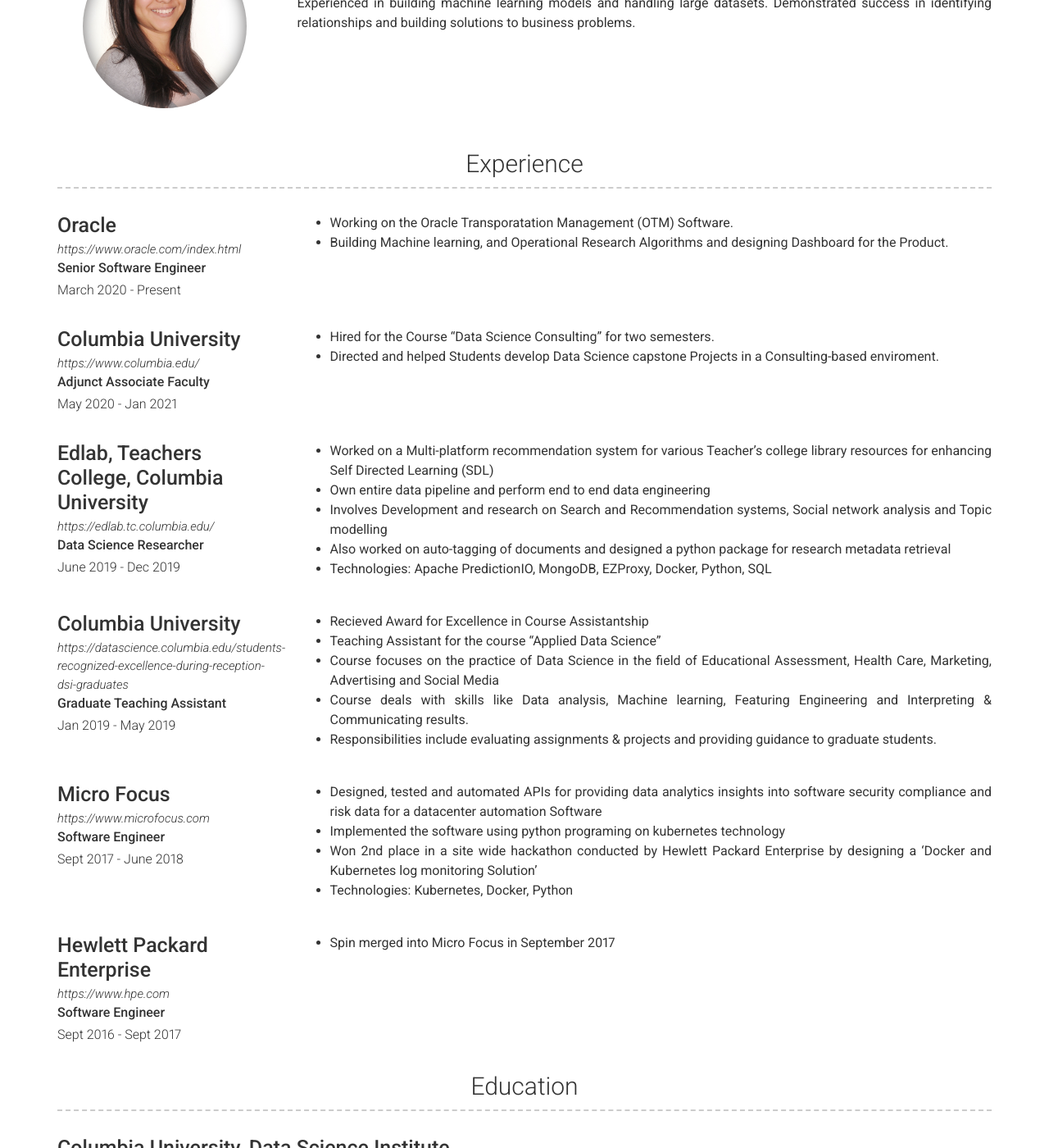
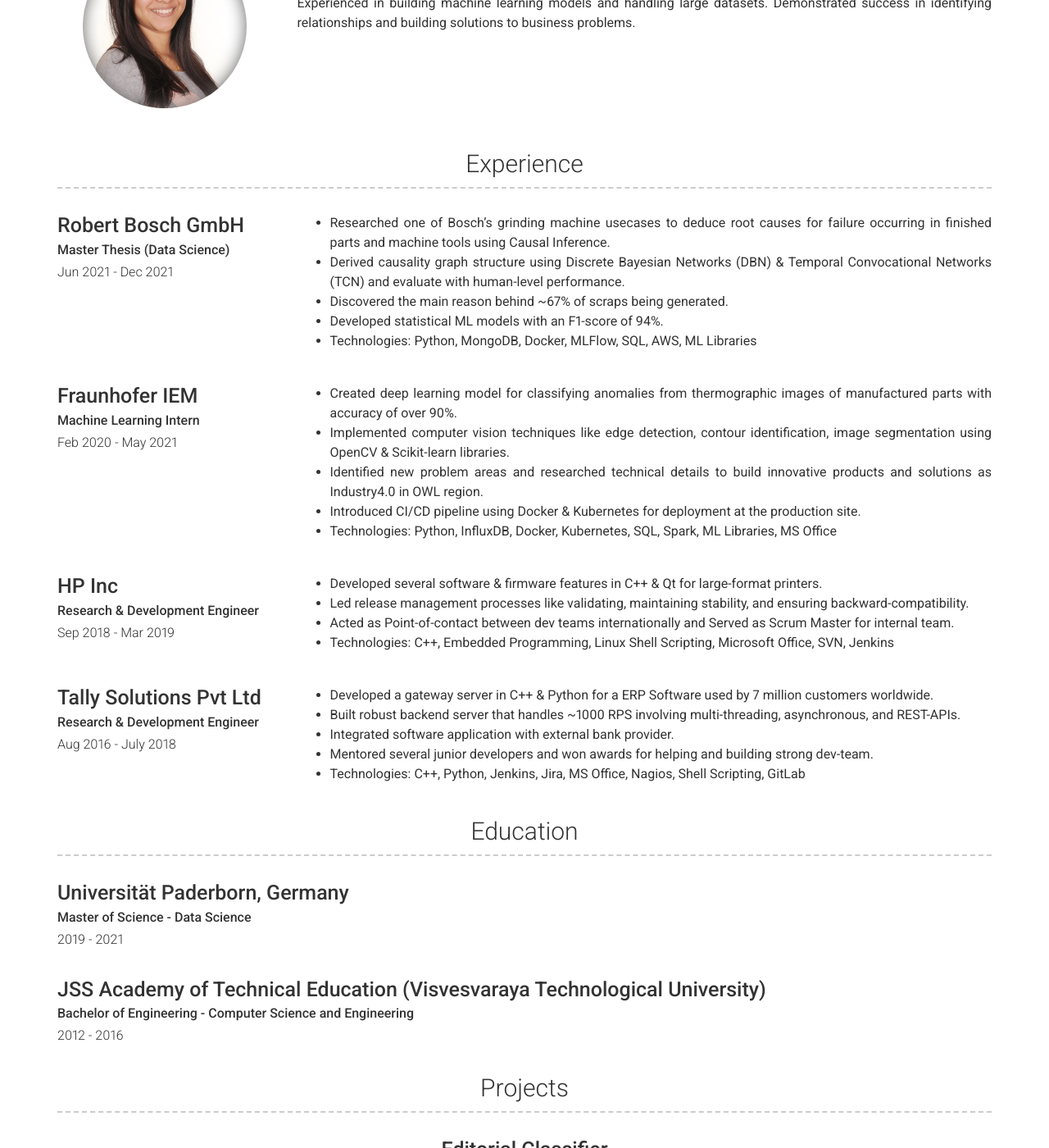
Before and after one commit to apoorva-r/apoorva-r.github.io, a Jekyll site: the page built from index.md, in a window 1280 px wide and 1400 px high, scrolled down 397 px. Shown: the whole window at 82% size. Built offline with Jekyll 4.4.1, drawn with Linux system fonts in a browser that asks for light colours; some of the changed text lies outside the part shown.

Commit message:
Update education and experience

```diff
--- a/_data/education.yml
+++ b/_data/education.yml
@@ -1,9 +1,9 @@
 - layout: top
-  name: Columbia University, Data Science Institute
-  dates: 2018 - 2019
+  name: Universität Paderborn, Germany
+  dates: 2019 - 2021
   qualification: Master of Science - Data Science
 
 - layout: top
-  name: B. V. B. College of Engineering and Technology (Visvesvaraya Technological University)
+  name: JSS Academy of Technical Education (Visvesvaraya Technological University)
   dates: 2012 - 2016
-  qualification: Bachelor of Engineering - Information Science and Engineering
+  qualification: Bachelor of Engineering - Computer Science and Engineering
--- a/_data/experience.yml
+++ b/_data/experience.yml
@@ -1,61 +1,53 @@
 - layout: left
-  company: Oracle
-  link: https://www.oracle.com/index.html
+  company: Robert Bosch GmbH
   jobs:
-    - title: Senior Software Engineer
-      dates: March 2020 - Present
+    - title: Data Science Intern
+      dates: Jan 2022 - Present
   description: | # this will include new lines to allow paragraphs
-    - Working on the Oracle Transporatation Management (OTM) Software.
-    - Building Machine learning, and Operational Research Algorithms and designing Dashboard for the Product.
+    - Applied machine learning models to predict top10 reasons for scrap generation.
+    - Created visualisation graphics, translating complex data sets into comprehensive visual representations for audiences in non-tech domain.
+    - Establishing ML framework for pushing data pipelines into production with AWS/Azure, MLFlow, Docker, and PySpark.
+  jobs:
+    - title: Master Thesis (Data Science)
+      dates: Jun 2021 - Dec 2021
+  description: | # this will include new lines to allow paragraphs
+    - Researched one of Bosch's grinding machine usecases to deduce root causes for failure occurring in finished parts and machine tools using Causal Inference.
+    - Derived causality graph structure using Discrete Bayesian Networks (DBN) & Temporal Convocational Networks (TCN) and evaluate with human-level performance.
+    - Discovered the main reason behind ~67% of scraps being generated.
+    - Developed statistical ML models with an F1-score of 94%.
+    - Technologies: Python, MongoDB, Docker, MLFlow, SQL, AWS, ML Libraries
+
 - layout: left
-  company: Columbia University
-  link: https://www.columbia.edu/
+  company: Fraunhofer IEM
   jobs:
-    - title: Adjunct Associate Faculty
-      dates: May 2020 - Jan 2021
+    - title: Machine Learning Intern
+      dates: Feb 2020 - May 2021
   description: | # this will include new lines to allow paragraphs
-    - Hired for the Course "Data Science Consulting" for two semesters.
-    - Directed and helped Students develop Data Science capstone Projects in a Consulting-based enviroment.
+    - Created deep learning model for classifying anomalies from thermographic images of manufactured parts with accuracy of over 90%.
+    - Implemented computer vision techniques like edge detection, contour identification, image segmentation using OpenCV & Scikit-learn libraries.
+    - Identified new problem areas and researched technical details to build innovative products and solutions as Industry4.0 in OWL region.
+    - Introduced CI/CD pipeline using Docker & Kubernetes for deployment at the production site.
+    - Technologies: Python, InfluxDB, Docker, Kubernetes, SQL, Spark, ML Libraries, MS Office
+
 - layout: left
-  company: Edlab, Teachers College, Columbia University
-  link: https://edlab.tc.columbia.edu/
+  company: HP Inc
   jobs:
-    - title: Data Science Researcher
-      dates: June 2019 - Dec 2019
+    - title: Research & Development Engineer
+      dates: Sep 2018 - Mar 2019
   description: | # this will include new lines to allow paragraphs
-    - Worked on a Multi-platform recommendation system for various Teacher’s college library resources for enhancing Self Directed Learning (SDL)
-    - Own entire data pipeline and perform end to end data engineering
-    - Involves Development and research on Search and Recommendation systems, Social network analysis and Topic modelling
-    - Also worked on auto-tagging of documents and designed a python package for research metadata retrieval
-    - Technologies: Apache PredictionIO, MongoDB, EZProxy, Docker, Python, SQL
+    - Developed several software & firmware features in C++ & Qt for large-format printers.
+    - Led release management processes like validating, maintaining stability, and ensuring backward-compatibility.
+    - Acted as Point-of-contact between dev teams internationally and Served as Scrum Master for internal team.
+    - Technologies: C++, Embedded Programming, Linux Shell Scripting, Microsoft Office, SVN, Jenkins
 - layout: left
-  company: Columbia University
-  link: https://datascience.columbia.edu/students-recognized-excellence-during-reception-dsi-graduates
+
+  company: Tally Solutions Pvt Ltd
   jobs:
-    - title: Graduate Teaching Assistant
-      dates: Jan 2019 - May 2019
+    - title: Research & Development Engineer
+      dates: Aug 2016 - July 2018
   description: | # this will include new lines to allow paragraphs
-    - Recieved Award for Excellence in Course Assistantship
-    - Teaching Assistant for the course "Applied Data Science"
-    - Course focuses on the practice of Data Science in the field of Educational Assessment, Health Care, Marketing, Advertising and Social Media
-    - Course deals with skills like Data analysis, Machine learning, Featuring Engineering and Interpreting & Communicating results.
-    - Responsibilities include evaluating assignments & projects and providing guidance to graduate students.
-- layout: left
-  company: Micro Focus
-  link: https://www.microfocus.com
-  jobs:
-    - title: Software Engineer
-      dates: Sept 2017 - June 2018
-  description: | # this will include new lines to allow paragraphs
-    - Designed, tested and automated APIs for providing data analytics insights into software security compliance and risk data for a datacenter automation Software
-    - Implemented the software using python programing on kubernetes technology
-    - Won 2nd place in a site wide hackathon conducted by Hewlett Packard Enterprise by designing a ‘Docker and Kubernetes log monitoring Solution’
-    - Technologies: Kubernetes, Docker, Python
-- layout: left
-  company: Hewlett Packard Enterprise
-  link: https://www.hpe.com
-  jobs:
-    - title: Software Engineer
-      dates: Sept 2016 - Sept 2017
-  description: | # this will include new lines to allow paragraphs
-    - Spin merged into Micro Focus in September 2017
+    - Developed a gateway server in C++ & Python for a ERP Software used by 7 million customers worldwide.
+    - Built robust backend server that handles ~1000 RPS involving multi-threading, asynchronous, and REST-APIs.
+    - Integrated software application with external bank provider.
+    - Mentored several junior developers and won awards for helping and building strong dev-team.
+    - Technologies: C++, Python, Jenkins, Jira, MS Office, Nagios, Shell Scripting, GitLab
```
